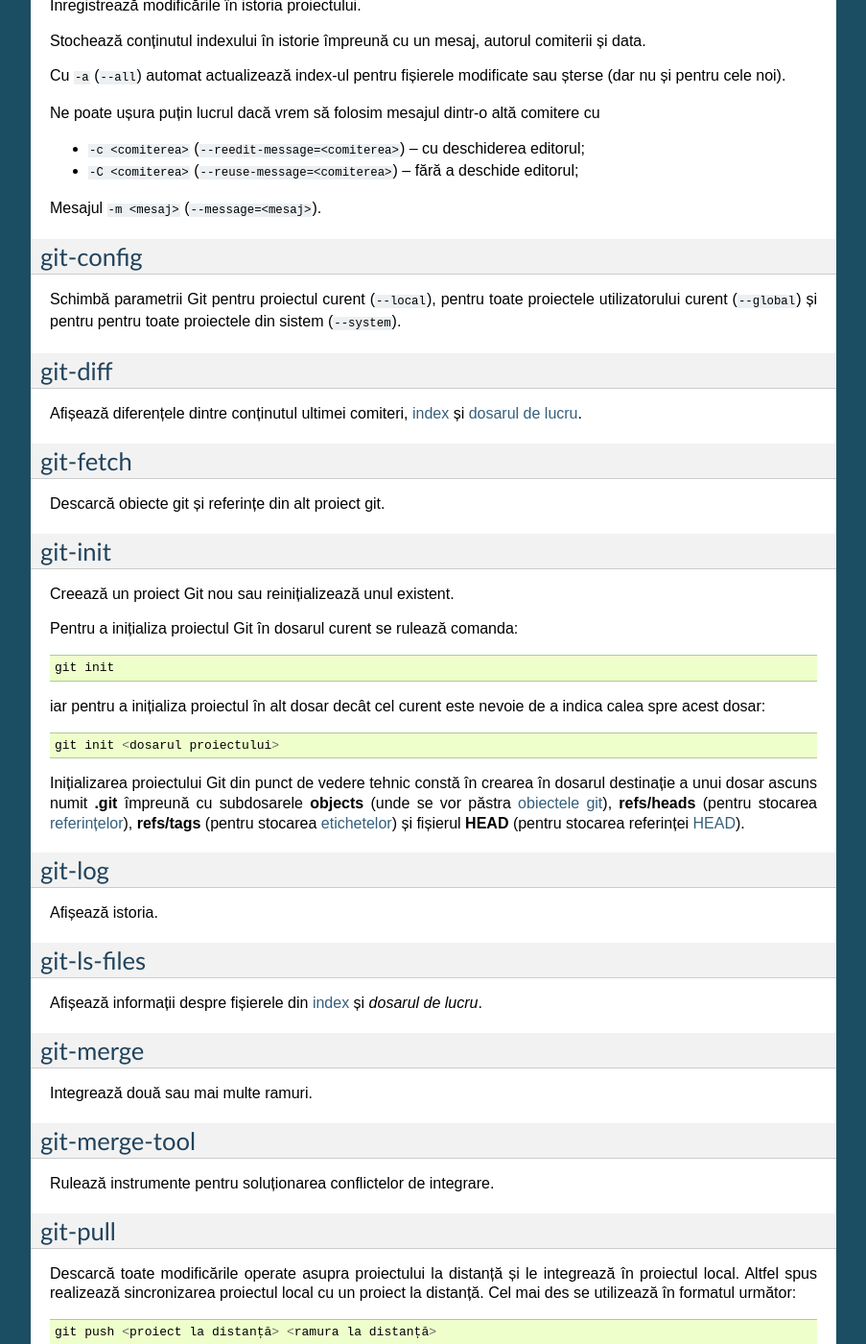
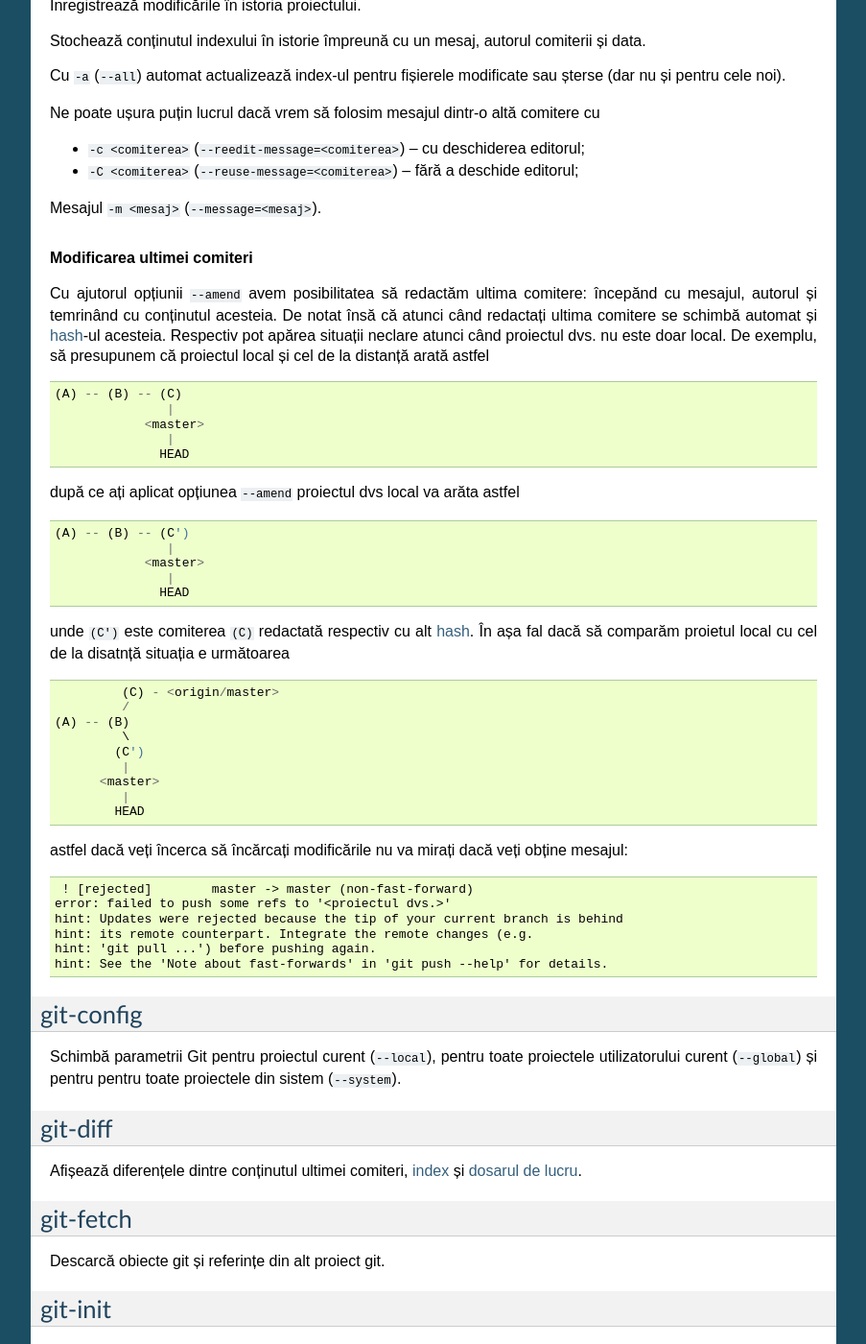
Before and after one commit to Streeling/git-rif, a Sphinx documentation site: the page built from source/comenzi.rst, in a window 1280 px wide and 1400 px high, scrolled down 4088 px. Shown: the whole window at 96% size, without its empty margins (198-1101 px from the left). Built offline with Sphinx 7.4.7, drawn with Linux system fonts in a browser that asks for light colours.

Commit message:
Redactarea git commit --amend

```diff
--- a/source/comenzi.rst
+++ b/source/comenzi.rst
@@ -234,6 +234,54 @@ Ne poate ușura puțin lucrul dacă vrem să folosim mesajul dintr-o altă comit
 
 Mesajul :code:`-m <mesaj>` (:code:`--message=<mesaj>`).
 
+.. _git-commit-amend:
+
+.. rubric:: Modificarea ultimei comiteri
+
+Cu ajutorul opțiunii :code:`--amend` avem posibilitatea să redactăm ultima comitere: începănd cu mesajul, autorul și temrinând cu conținutul acesteia.
+De notat însă că atunci când redactați ultima comitere se schimbă automat și :term:`hash`-ul acesteia.
+Respectiv pot apărea situații neclare atunci când proiectul dvs. nu este doar local. De exemplu, să presupunem că proiectul local și cel de la distanță arată astfel
+
+.. code::
+
+   (A) -- (B) -- (C)
+                  |
+               <master>
+                  |
+                 HEAD
+
+după ce ați aplicat opțiunea :code:`--amend` proiectul dvs local va arăta astfel
+
+.. code::
+
+   (A) -- (B) -- (C')
+                  |
+               <master>
+                  |
+                 HEAD
+
+unde :code:`(C')` este comiterea :code:`(C)` redactată respectiv cu alt :term:`hash`. În așa fal dacă să comparăm proietul local cu cel de la disatnță situația e următoarea
+
+.. code::
+
+            (C) - <origin/master>
+            /
+   (A) -- (B)
+            \
+           (C')
+            |
+         <master>
+            |
+           HEAD
+
+astfel dacă veți încerca să încărcați modificările nu va mirați dacă veți obține mesajul::
+
+    ! [rejected]        master -> master (non-fast-forward)
+   error: failed to push some refs to '<proiectul dvs.>'
+   hint: Updates were rejected because the tip of your current branch is behind
+   hint: its remote counterpart. Integrate the remote changes (e.g.
+   hint: 'git pull ...') before pushing again.
+   hint: See the 'Note about fast-forwards' in 'git push --help' for details.
 
 .. _git-config:
 
--- a/source/comiteri.rst
+++ b/source/comiteri.rst
@@ -38,6 +38,10 @@ opțiunea ``-m``
 Dacă ultima comitere a fost deja încărcată pe server, adică nu este prezentă doar local, va fi nevoie de a finaliza operațiile de mai sus cu o :ref:`încărcare forțată <git-push-force>` a ramurii, adică::
 
    git push -f ...
+
+.. warning::
+
+   1111111111111111111111
 
 .. _cum-să-schimb-mesajul-oricărei-sau-oricăror-comiteri:
 
```
